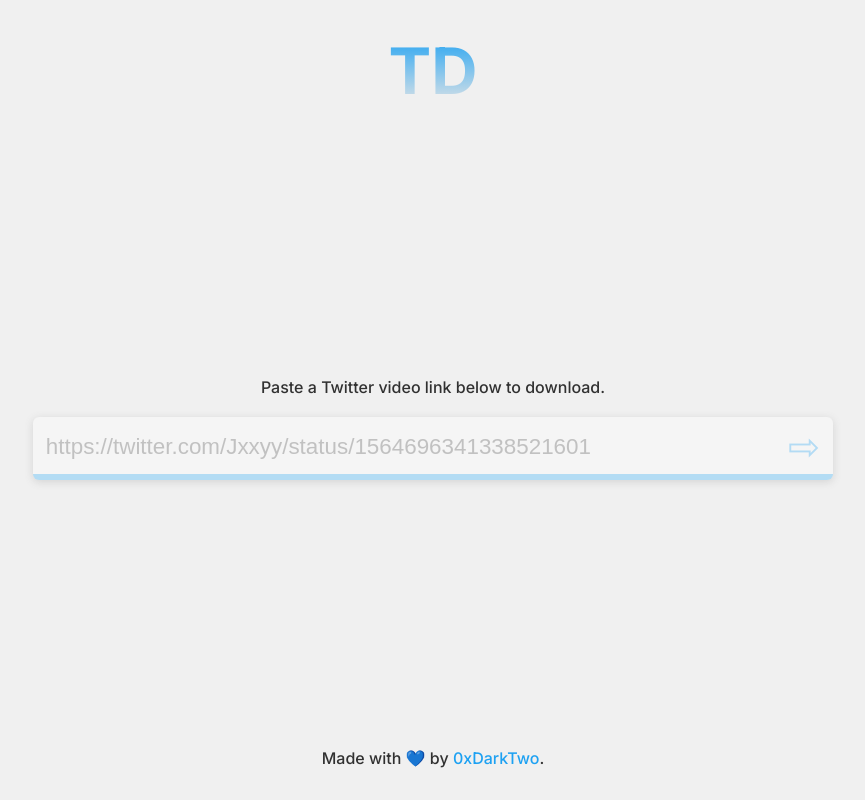
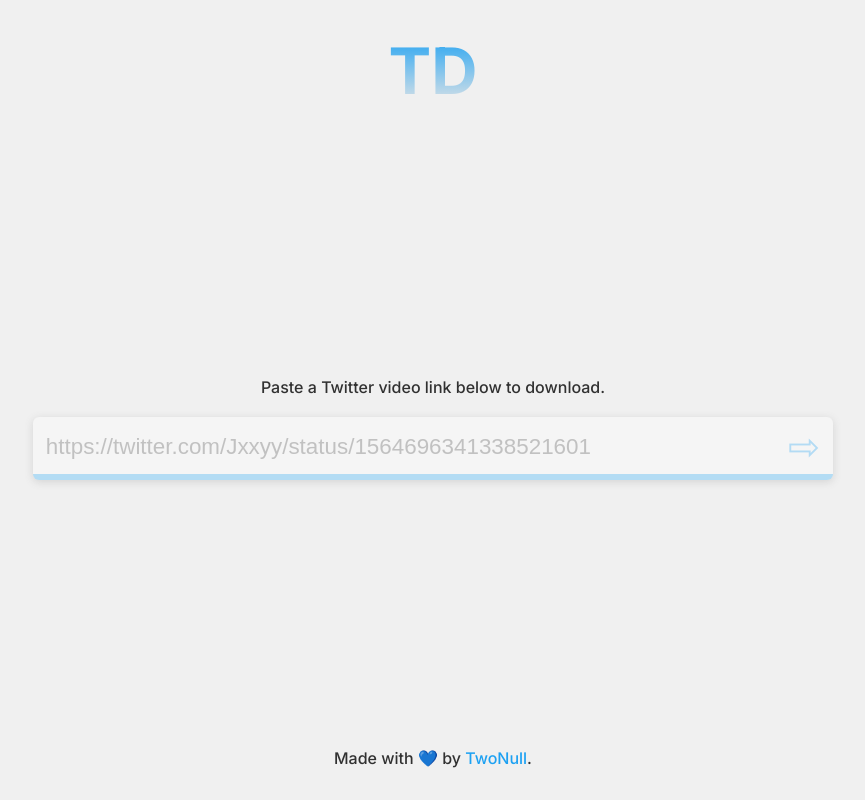
Before and after one commit to TwoNull/twitter-downloader, a Next.js app: page / in a window 1280 px wide. Shown: the whole page, without its empty margins (207-1072 px from the left). Built offline with nearby package versions, Linux system fonts and the light colour scheme.

Commit message:
Update Footer

```diff
--- a/app/components/footer.tsx
+++ b/app/components/footer.tsx
@@ -3,8 +3,8 @@
     <div>
       <p>
         Made with &#128153; by{" "}
-        <a href="https://github.com/0xDarkTwo">
-          <span>0xDarkTwo</span>
+        <a href="https://github.com/twonull">
+          <span>TwoNull</span>
         </a>
         .
       </p>
```
